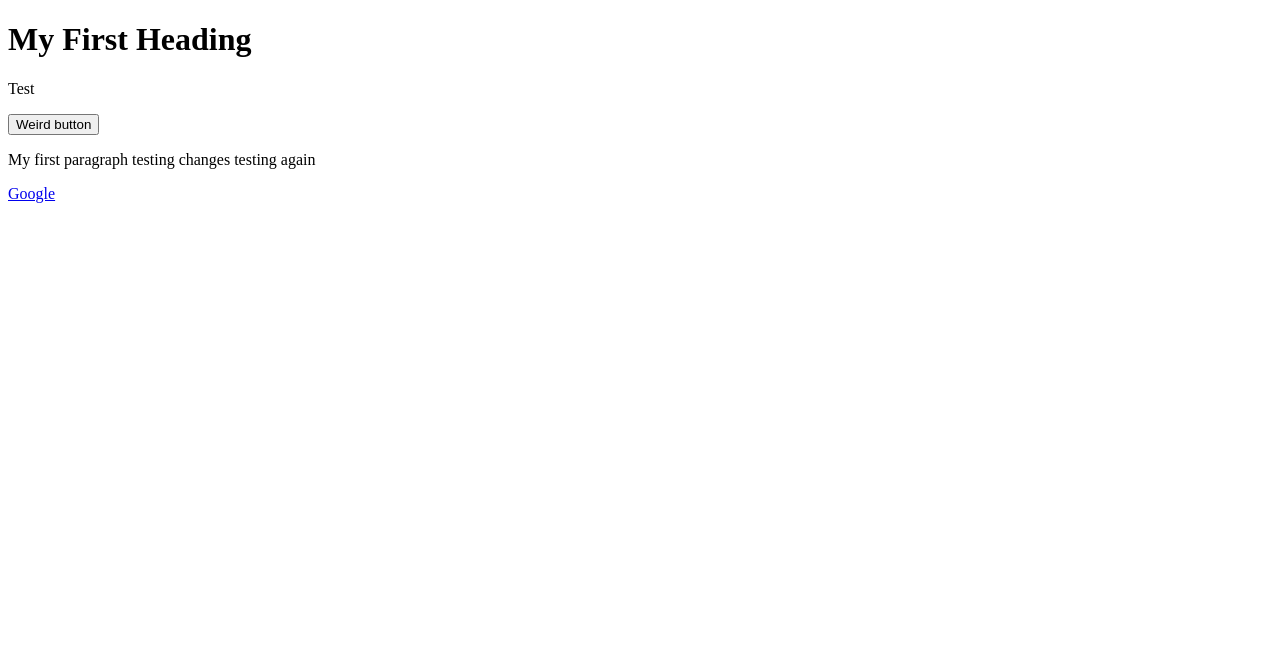
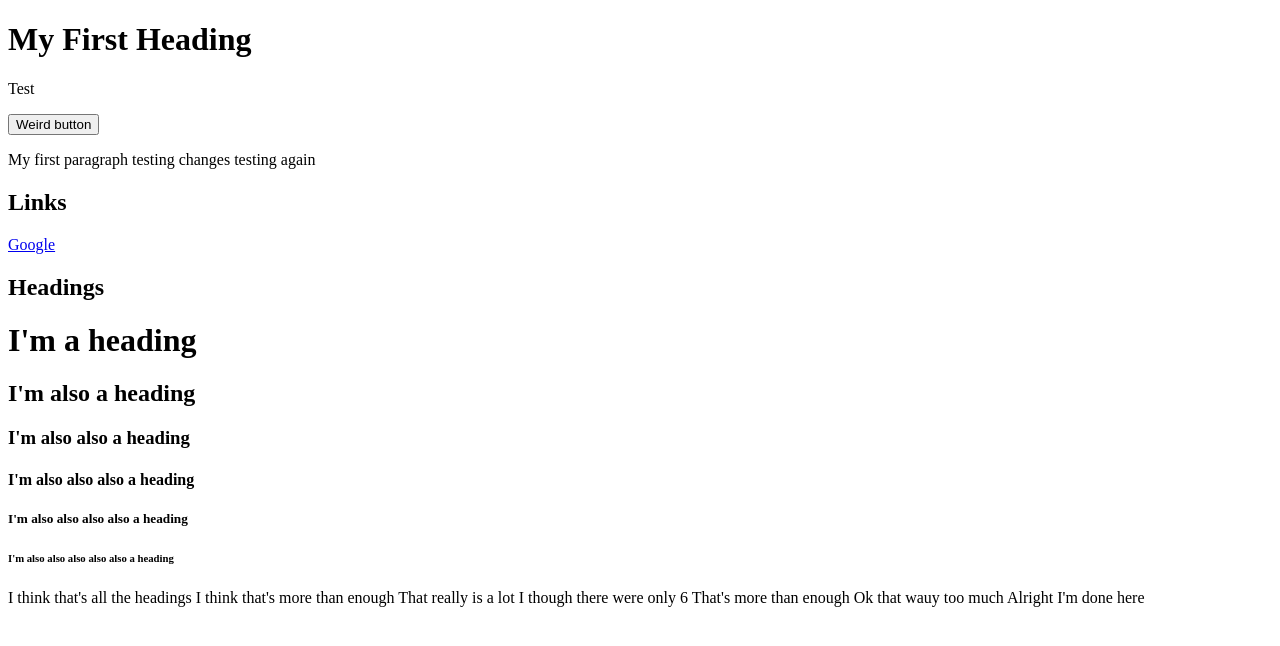
Before and after one commit to Roxasbtg/Website-Test, a plain HTML site: page index.html in a window 1280 px wide. Drawn offline with Linux system fonts and the light colour scheme.

Commit message:
Headings and anime quote changed
Added 13 headings
Golden time quote removed

```diff
--- a/index.html
+++ b/index.html
@@ -15,7 +15,23 @@
 </body>
 
 <body>
+    <h2>Links</h2>
+    <a href = "https://www.google.ca/">Google</a>
 
-    <a href = "https://www.google.ca/">Google</a>
+    <h2>Headings</h2>
+    <h1>I'm a heading</h1>
+    <h2>I'm also a heading</h2>
+    <h3>I'm also also a heading</h3>
+    <h4>I'm also also also a heading</h4>
+    <h5>I'm also also also also a heading</h5>
+    <h6>I'm also also also also also a heading</h6>
+    <h7>I think that's all the headings</h7>
+    <h8>I think that's more than enough</h8>
+    <h9>That really is a lot</h9>
+    <h10>I though there were only 6</h10>
+    <h11>That's more than enough</h11>
+    <h12>Ok that wauy too much</h12>
+    <h13>Alright I'm done here</h13>
+
 </body>
 </html>
--- a/script.js
+++ b/script.js
@@ -1,5 +1,5 @@
 function myFunction(){
 
-    document.getElementById("tester").innerHTML = "Hi, Yana - san. My boyfriend you!" ;
+    document.getElementById("tester").innerHTML = "Hello" ;
 
 }
```
